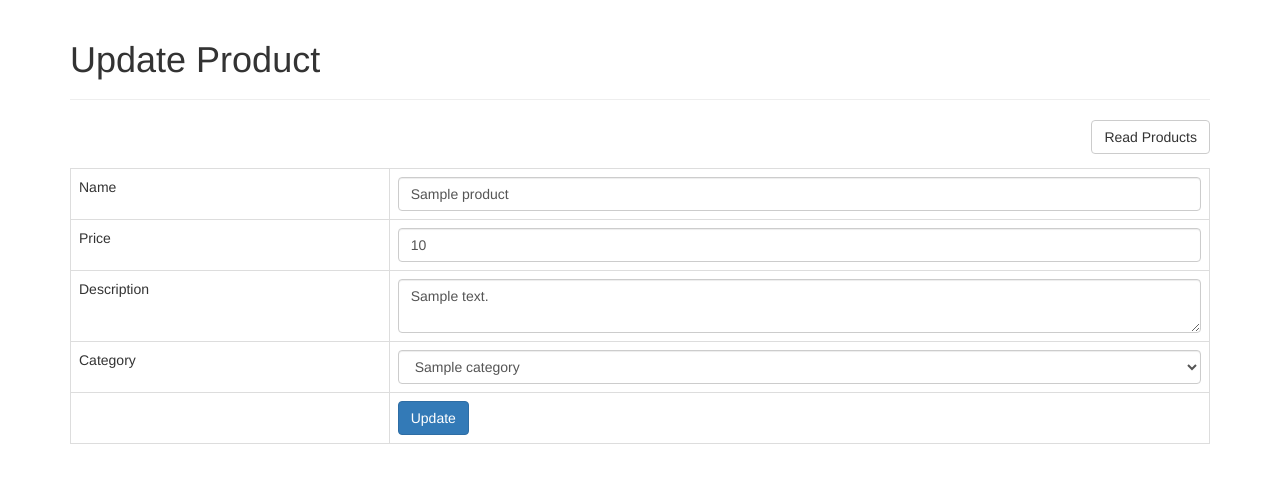
After one commit to MinhazMinu/php_oop_ninja, a PHP site: page /update_product.php?id=1 in a window 1280 px wide. The commit adds this page. Shown: the top 483 px of the page. Run offline with PHP 8.4, Linux system fonts and the light colour scheme; tables that the repository leaves empty or names only in its code hold one stand-in row (values such as "Sample post"); some libraries are stand-ins or nearby versions.

Commit message:
update done

```diff
--- a/objects/product.php
+++ b/objects/product.php
@@ -70,6 +70,67 @@ class Product
         return $stmt;
     }
 
+    function readOne()
+    {
+
+        $query = "SELECT
+                name, price, description, category_id
+            FROM
+                " . $this->table_name . "
+            WHERE
+                id = ?
+            LIMIT
+                0,1";
+
+        $stmt = $this->conn->prepare($query);
+        $stmt->bindParam(1, $this->id);
+        $stmt->execute();
+
+        $row = $stmt->fetch(PDO::FETCH_ASSOC);
+
+        $this->name = $row['name'];
+        $this->price = $row['price'];
+        $this->description = $row['description'];
+        $this->category_id = $row['category_id'];
+    }
+
+
+    function update()
+    {
+
+        $query = "UPDATE
+                " . $this->table_name . "
+            SET
+                name = :name,
+                price = :price,
+                description = :description,
+                category_id  = :category_id
+            WHERE
+                id = :id";
+
+        $stmt = $this->conn->prepare($query);
+
+        // posted values
+        $this->name = htmlspecialchars(strip_tags($this->name));
+        $this->price = htmlspecialchars(strip_tags($this->price));
+        $this->description = htmlspecialchars(strip_tags($this->description));
+        $this->category_id = htmlspecialchars(strip_tags($this->category_id));
+        $this->id = htmlspecialchars(strip_tags($this->id));
+
+        // bind parameters
+        $stmt->bindParam(':name', $this->name);
+        $stmt->bindParam(':price', $this->price);
+        $stmt->bindParam(':description', $this->description);
+        $stmt->bindParam(':category_id', $this->category_id);
+        $stmt->bindParam(':id', $this->id);
+
+        // execute the query
+        if ($stmt->execute()) {
+            return true;
+        }
+
+        return false;
+    }
     // used for paging products
     public function countAll()
     {
--- /dev/null
+++ b/update_product.php
@@ -0,0 +1,118 @@
+<?php
+// get ID of the product to be edited
+$id = isset($_GET['id']) ? $_GET['id'] : die('ERROR: missing ID.');
+
+// include database and object files
+include_once 'config/database.php';
+include_once 'objects/product.php';
+include_once 'objects/category.php';
+
+// get database connection
+$database = new Database();
+$db = $database->getConnection();
+
+// prepare objects
+$product = new Product($db);
+$category = new Category($db);
+
+// set ID property of product to be edited
+$product->id = $id;
+
+// read the details of product to be edited
+$product->readOne();
+
+// set page header
+$page_title = "Update Product";
+include_once "layout_header.php";
+
+echo "<div class='right-button-margin'>
+        <a href='index.php' class='btn btn-default pull-right'>Read Products</a>
+    </div>";
+?>
+<?php
+// if the form was submitted
+if ($_POST) {
+
+    // set product property values
+    $product->name = $_POST['name'];
+    $product->price = $_POST['price'];
+    $product->description = $_POST['description'];
+    $product->category_id = $_POST['category_id'];
+
+    // update the product
+    if ($product->update()) {
+        echo "<div class='alert alert-success alert-dismissable'>";
+        echo "Product was updated.";
+        echo "</div>";
+    }
+
+    // if unable to update the product, tell the user
+    else {
+        echo "<div class='alert alert-danger alert-dismissable'>";
+        echo "Unable to update product.";
+        echo "</div>";
+    }
+}
+?>
+
+<form action="<?php echo htmlspecialchars($_SERVER["PHP_SELF"] . "?id={$id}"); ?>" method="post">
+    <table class='table table-hover table-responsive table-bordered'>
+
+        <tr>
+            <td>Name</td>
+            <td><input type='text' name='name' value='<?php echo $product->name; ?>' class='form-control' /></td>
+        </tr>
+
+        <tr>
+            <td>Price</td>
+            <td><input type='text' name='price' value='<?php echo $product->price; ?>' class='form-control' /></td>
+        </tr>
+
+        <tr>
+            <td>Description</td>
+            <td><textarea name='description' class='form-control'><?php echo $product->description; ?></textarea></td>
+        </tr>
+
+        <tr>
+            <td>Category</td>
+            <td>
+                <?php
+                $stmt = $category->read();
+
+                // put them in a select drop-down
+                echo "<select class='form-control' name='category_id'>";
+
+                echo "<option>Please select...</option>";
+                while ($row_category = $stmt->fetch(PDO::FETCH_ASSOC)) {
+                    $category_id = $row_category['id'];
+                    $category_name = $row_category['name'];
+
+                    // current category of the product must be selected
+                    if ($product->category_id == $category_id) {
+                        echo "<option value='$category_id' selected>";
+                    } else {
+                        echo "<option value='$category_id'>";
+                    }
+
+                    echo "$category_name</option>";
+                }
+                echo "</select>";
+                ?>
+            </td>
+        </tr>
+
+        <tr>
+            <td></td>
+            <td>
+                <button type="submit" class="btn btn-primary">Update</button>
+            </td>
+        </tr>
+
+    </table>
+</form>
+
+
+<?php
+// set page footer
+include_once "layout_footer.php";
+?>
```
